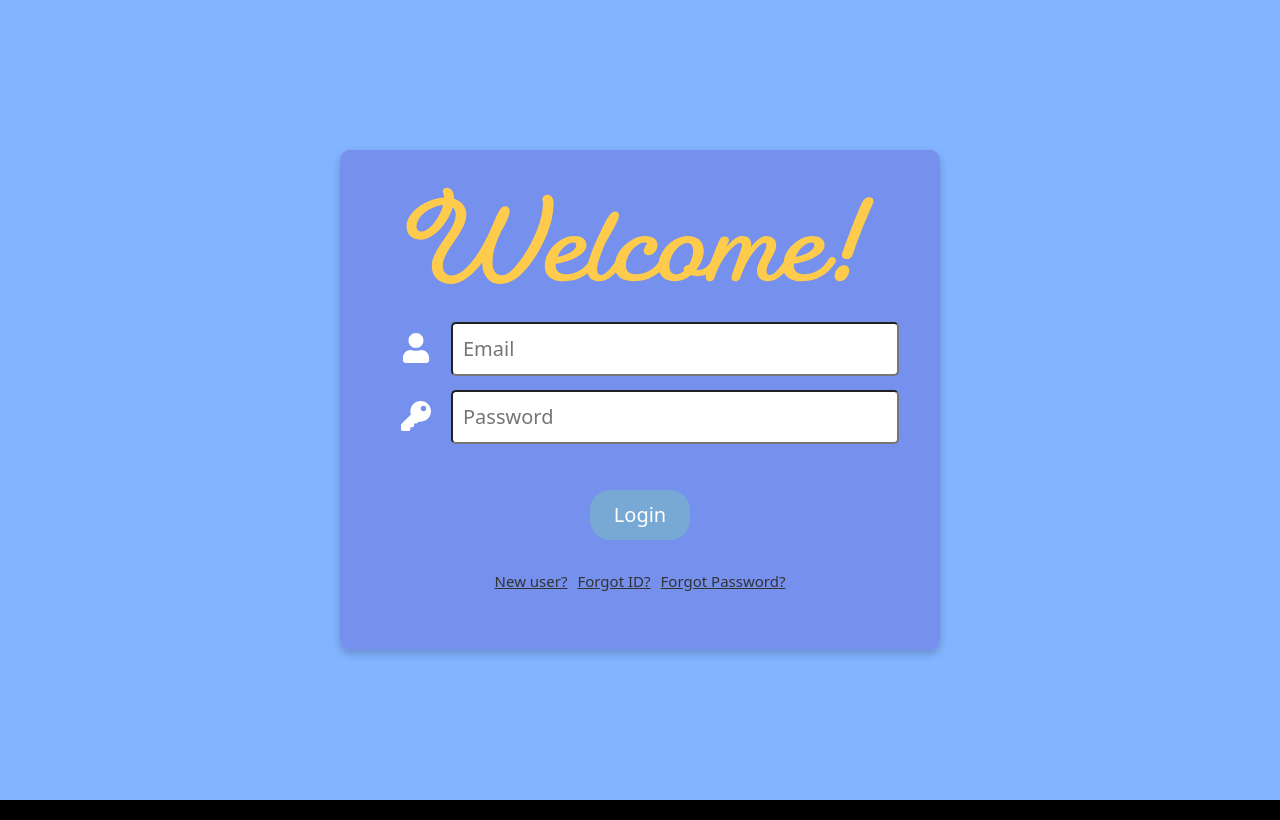
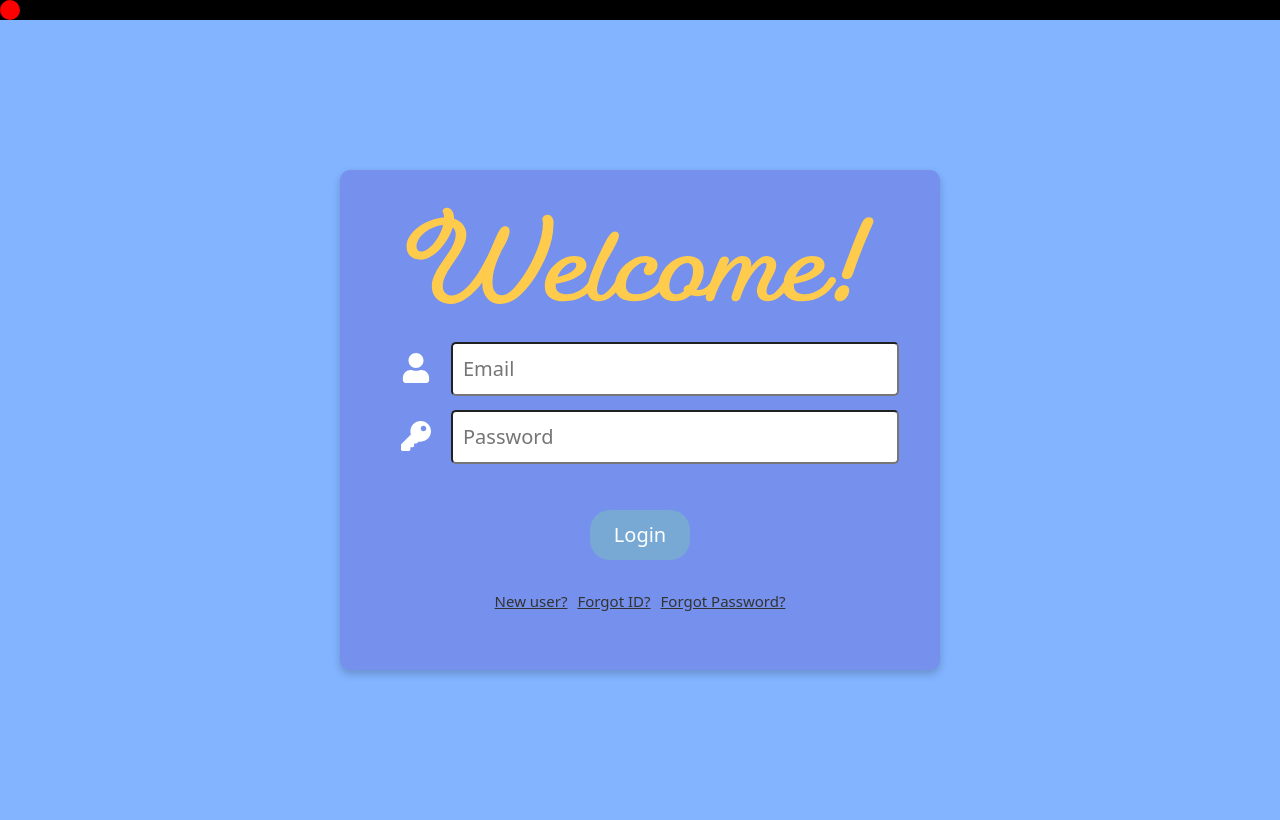
Before and after one commit to Jaeyonging/aboutme, a React (Vite) app: page / in a window 1280 px wide. Built offline with nearby package versions, Linux system fonts and the light colour scheme; no server answers.

Commit message:
cursor changed

```diff
--- a/src/App.css
+++ b/src/App.css
@@ -20,6 +20,12 @@ div {
 
 .navbarMenu:hover {
     color: red;
+}
+
+.bold-text {
+    font-weight: bold;
+    font-size: 20px;
+    color: rgb(255, 164, 164);
 }
 
 .login-main {
@@ -424,9 +430,10 @@ div {
     margin-top: 4px
 }
 
-.dropdown-logo:hover {
-    cursor: pointer;
-}
+.dropdown-logo:hover {}
+
+
+
 
 .dropdown-detail {
     width: 590px;
@@ -516,8 +523,20 @@ div {
     transition: opacity 1s;
 }
 
-.bold-text {
-    font-weight: bold;
-    font-size: 20px;
-    color: rgb(255, 164, 164);
+.main {
+    cursor: none;
 }
+
+.pointer {
+    position: relative;
+    width: 20px;
+    height: 20px;
+    border-radius: 50%;
+    background-color: red;
+    pointer-events: none;
+    z-index: 999;
+}
+
+.main:has(.dropdown-logo:hover) .pointer {
+    background-color: rgba(255, 255, 255, 0.167);
+}
--- a/src/App.tsx
+++ b/src/App.tsx
@@ -1,4 +1,4 @@
-import { Suspense, useEffect, useState } from "react";
+import { Suspense, useEffect, useState, useRef, RefObject } from "react";
 import { Route, Routes } from "react-router-dom";
 import { Home } from "./routes/Home";
 import './App.css'
@@ -12,22 +12,52 @@ import { Blogs } from "./routes/Blogs";
 import { Login } from "./routes/Login/Login";
 
 function App() {
+  const [xy, setXY] = useState({ x: 0, y: 0 });
+  const mainRef = useRef<HTMLDivElement | null>(null);
+
+  const xyHandler = (e: { clientX: number; clientY: number; }) => {
+    const mouseX = e.clientX - 11;
+    const mouseY = e.clientY - 11;
+    if (mainRef.current) {
+      const rect = mainRef.current.getBoundingClientRect();
+      const offsetX = mouseX - rect.left;
+      const offsetY = mouseY - rect.top;
+      setXY({ x: offsetX, y: offsetY });
+    }
+  };
+
+  useEffect(() => {
+    document.addEventListener('mousemove', xyHandler);
+
+    return () => {
+      document.removeEventListener('mousemove', xyHandler);
+    };
+  }, []);
+
   return (
     <>
-      <Suspense fallback={<div>로딩중</div>}>
-        <Routes>
-          <Route path="/" element={<Login></Login>} />
-          <Route path="/home" element={<Home />} />
-          <Route path="/projects" element={<Projects></Projects>} />
-          <Route path="/about" element={<About></About>} />
-          <Route path="/contact" element={<Contact></Contact>} />
-          <Route path="/blogs" element={<Blogs></Blogs>} />
-          <Route path="/register" element={<Register></Register>} />
-          <Route path="/findID" element={<FindID></FindID>} />
-          <Route path="/findPWD" element={<FindPwd></FindPwd>} />
-        </Routes>
-      </Suspense>
+      <div className="main" ref={mainRef}>
+        <div className='pointer' style={{
+          transform: `translate(${xy.x}px, ${xy.y}px)`
+        }}>
+        </div>
 
+        <Suspense fallback={<div>로딩중</div>}>
+
+          <Routes>
+            <Route path="/" element={<Login />} />
+            <Route path="/home" element={<Home />} />
+            <Route path="/projects" element={<Projects />} />
+            <Route path="/about" element={<About />} />
+            <Route path="/contact" element={<Contact />} />
+            <Route path="/blogs" element={<Blogs />} />
+            <Route path="/register" element={<Register />} />
+            <Route path="/findID" element={<FindID />} />
+            <Route path="/findPWD" element={<FindPwd />} />
+          </Routes>
+        </Suspense>
+
+      </div>
     </>
   );
 }
--- a/src/components/ProgressBar.tsx
+++ b/src/components/ProgressBar.tsx
@@ -12,7 +12,6 @@ interface Props {
 export const ProgressBar = ({ title, value, color }: Props) => {
     const [isOpen, setIsOpen] = useState(false);
     const [description, setDescription] = useState<string[]>([]);
-    console.log("1")
     const toggleDetails = () => {
         setIsOpen(!isOpen);
     };
--- a/src/routes/Login/Login.tsx
+++ b/src/routes/Login/Login.tsx
@@ -99,4 +99,5 @@ export const Login = () => {
             </div>
         </div>
     );
+
 };
```
